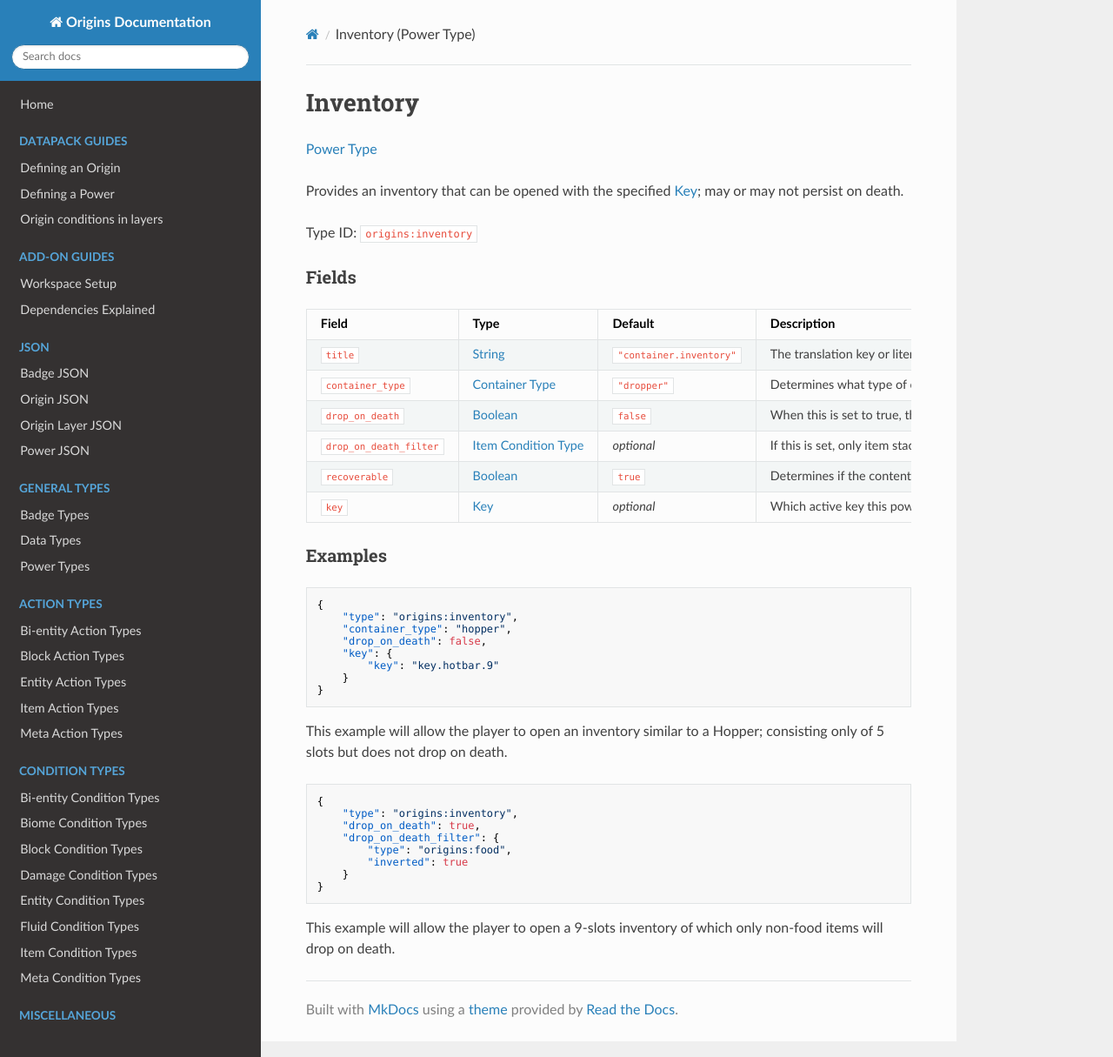
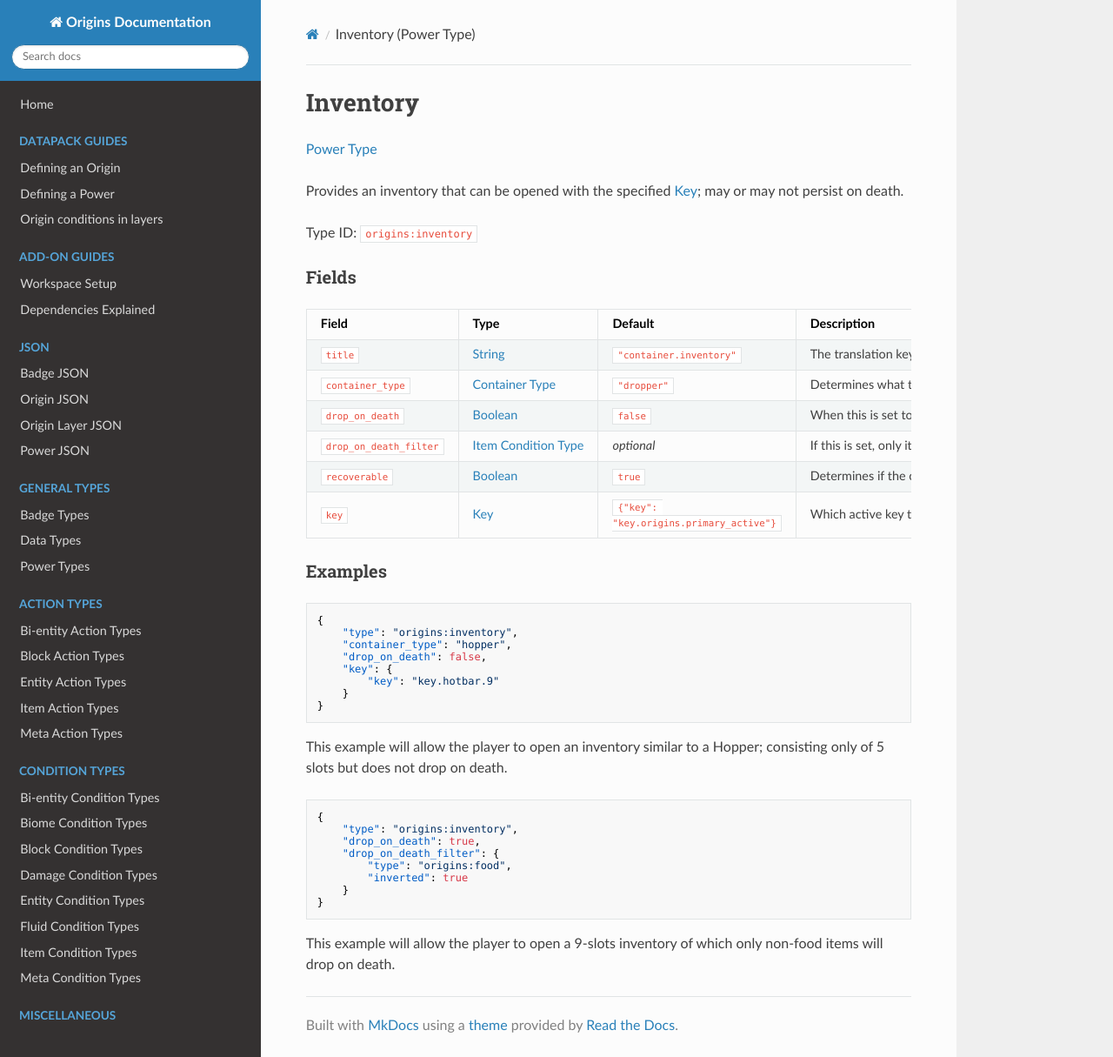
Before and after one commit to apace100/origins-docs, an MkDocs documentation site: the page built from docs/types/power_types/inventory.md, in a window 1280 px wide and 1215 px high. Shown: the whole window at 87% size. Built offline with MkDocs 1.6.1, drawn with Linux system fonts in a browser that asks for light colours; nearby versions of some CDN libraries.

Commit message:
Update `inventory.md`
Changed `key`'s default value and description, for consistency

```diff
--- a/docs/types/power_types/inventory.md
+++ b/docs/types/power_types/inventory.md
@@ -21,7 +21,7 @@ Field  | Type | Default | Description
 `drop_on_death` | [Boolean](../data_types/boolean.md) | `false` | When this is set to true, the player will drop the items in the inventory on death (vanishing items will vanish!).
 `drop_on_death_filter` | [Item Condition Type](../item_condition_types.md) | _optional_ | If this is set, only item stacks matching this condition will be dropped on death.
 `recoverable` | [Boolean](../data_types/boolean.md) | `true` | Determines if the content of the inventory should be dropped upon losing the power.
-`key` | [Key](../data_types/key.md) | _optional_ | Which active key this power should respond to. If none is specified, this power will use the primary active power key (by default G).
+`key` | [Key](../data_types/key.md) | `{"key": "key.origins.primary_active"}` | Which active key this power should respond to.
 
 
 ### Examples
```
